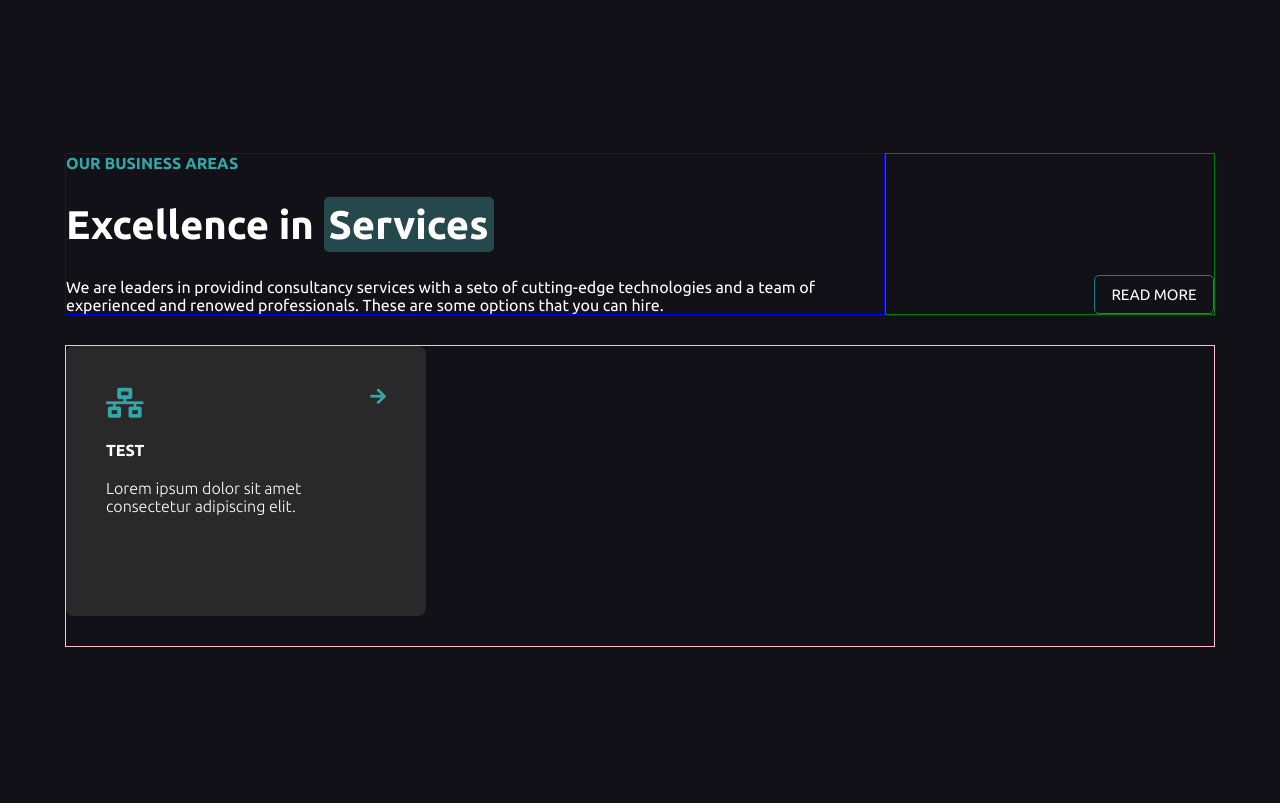
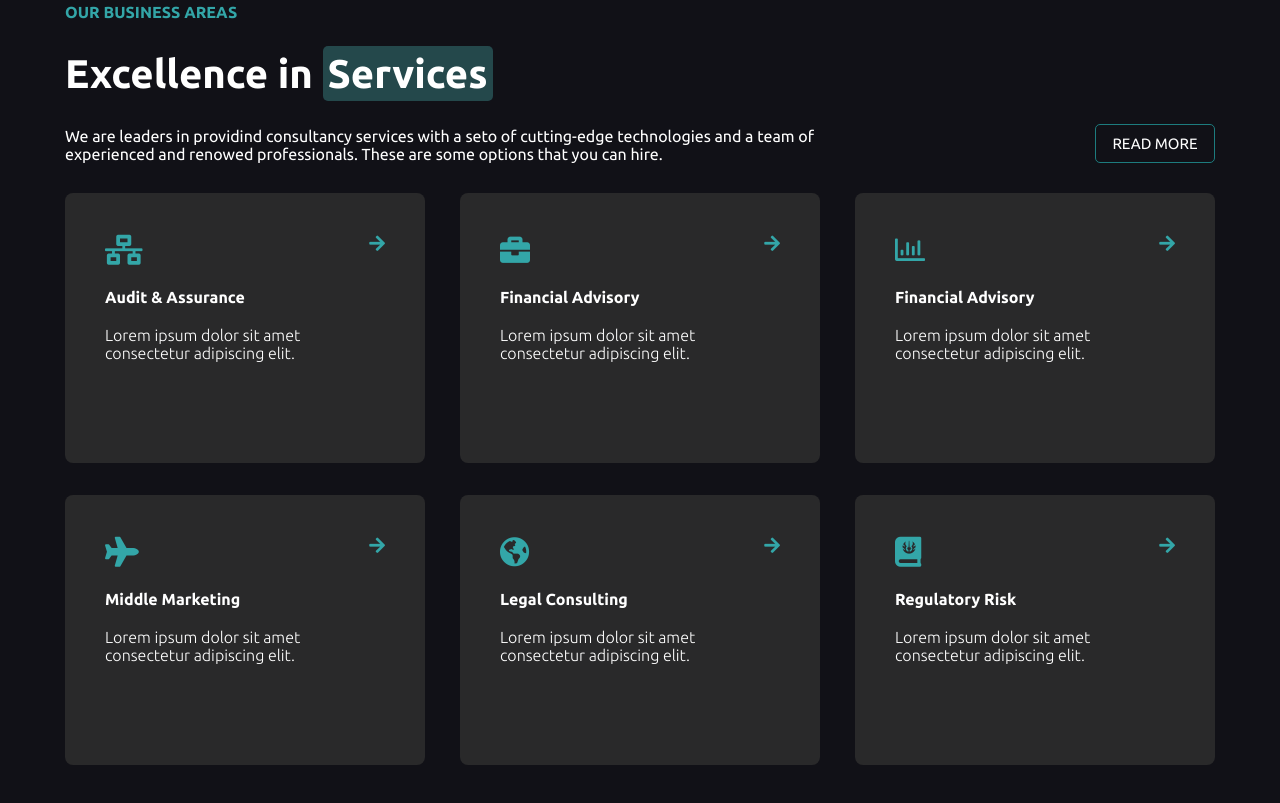
Before and after one commit to Danilo91Colloca/proj-html-vuejs, a website: page index.html in a window 1280 px wide. Shown: the part 2595-3398 px from the top of the page. Drawn offline with nearby package versions, Linux system fonts and the light colour scheme.

Commit message:
Milestone4/areaServices: completata

```diff
--- a/index.html
+++ b/index.html
@@ -201,26 +201,25 @@
               </div>
             </div>
           </div>
-
           <div class="services-box-container">
-
-            <div class="services-box">
+            <div class="services-box" v-for="data in services">
               <div class="servicesSymbols">
                 <div class="iconSymbol">
-                  <i class="fas fa-network-wired"></i>
+                  <i :class="data.symbol"></i>
                 </div>
                 <div class="iconArrow">
-                  <i class="fas fa-arrow-right"></i>
+                  <i :class="data.arrow"></i>
                 </div>
               </div>
               <div class="text">
-                <h4>TEST</h4>
+                <h4>
+                  {{data.title}}
+                </h4>
                 <span>
-                  Lorem ipsum dolor sit amet consectetur adipiscing elit.
+                  {{data.text}}
                 </span>
               </div>
             </div>
-
           </div>
         </div>
       </div>
--- a/src/app.scss
+++ b/src/app.scss
@@ -272,10 +272,7 @@
         justify-content : space-between;
         margin-bottom : 30px;
         .textServices-block {
-          // @include centerAbsolute;
           width : 820px;
-          // text-align: center;
-          border: 1px solid blue;
           .top-title {
             @include topTitle;
             margin-bottom : 30px;
@@ -294,7 +291,6 @@
           }
         }//end text-block
         .button-box {
-          border : 1px solid green;
           width: calc(100% - 820px);
           position : relative;
           .button-transparent {
@@ -309,7 +305,6 @@
       }
     } // end central box
     .services-box-container {
-      border: 1px solid pink;
       @include flex;
       flex-wrap: wrap;
       justify-content: space-between;
@@ -318,7 +313,7 @@
         height : 270px;
         background-color : $bg-darkGray;
         border-radius : 8px;
-        margin-bottom : 30px;
+        margin-bottom : 32px;
         padding : 40px;
         .servicesSymbols {
           @include flex;
@@ -340,6 +335,7 @@
           color : $font-white;
           h4 {
             margin-bottom : 20px;
+            text-transform : capitalize;
           }
           span {
             font-weight : 100;
```
Also changed, not shown: dist/app.css.
